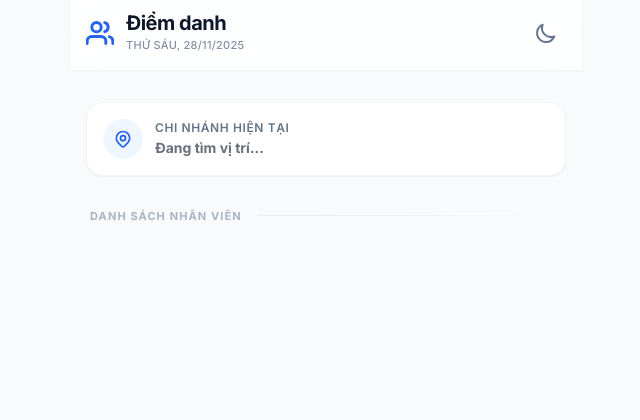
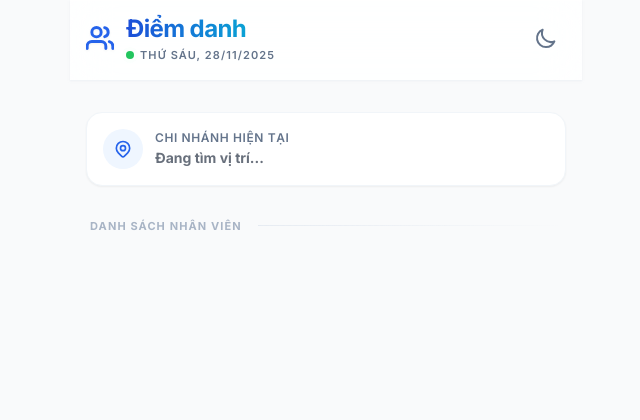
Before and after one commit to VincentMinh/binbinbeta, a FastAPI app: template app/templates/attendance.html in a window 1280 px wide. Shown: the top 420 px of the page, without its empty margins (314-954 px from the left). Run offline with FastAPI, Linux system fonts and the light colour scheme; the template is opened without the code that fills it, so the values that code supplies are empty; parts of the project's set-up code (start-up, migrations or seed data) failed here and were passed over; some libraries are stand-ins or nearby versions.

Commit message:
Update attendance.html

```diff
--- a/app/templates/attendance.html
+++ b/app/templates/attendance.html
@@ -154,8 +154,19 @@
         </div>
 
         <div class="flex flex-col">
-          <h1 class="text-xl font-bold tracking-tight text-slate-900 dark:text-white leading-none">Điểm danh</h1>
-          <p class="text-[11px] font-medium text-slate-500 dark:text-slate-400 mt-1 uppercase tracking-wide opacity-80" id="currentDateDisplay">Bin Bin Hotel</p>
+          <h1 class="text-2xl font-extrabold tracking-tight text-transparent bg-clip-text bg-gradient-to-r from-blue-700 to-cyan-500 dark:from-blue-400 dark:to-cyan-300">
+            Điểm danh
+          </h1>
+
+          <div class="flex items-center gap-1.5 mt-0.5">
+            <span class="relative flex h-2 w-2">
+              <span class="animate-ping absolute inline-flex h-full w-full rounded-full bg-green-400 opacity-75"></span>
+              <span class="relative inline-flex rounded-full h-2 w-2 bg-green-500"></span>
+            </span>
+            <p class="text-[11px] font-semibold text-slate-500 dark:text-slate-400 uppercase tracking-widest" id="currentDateDisplay">
+              Loading...
+            </p>
+          </div>
         </div>
       </div>
 
```
